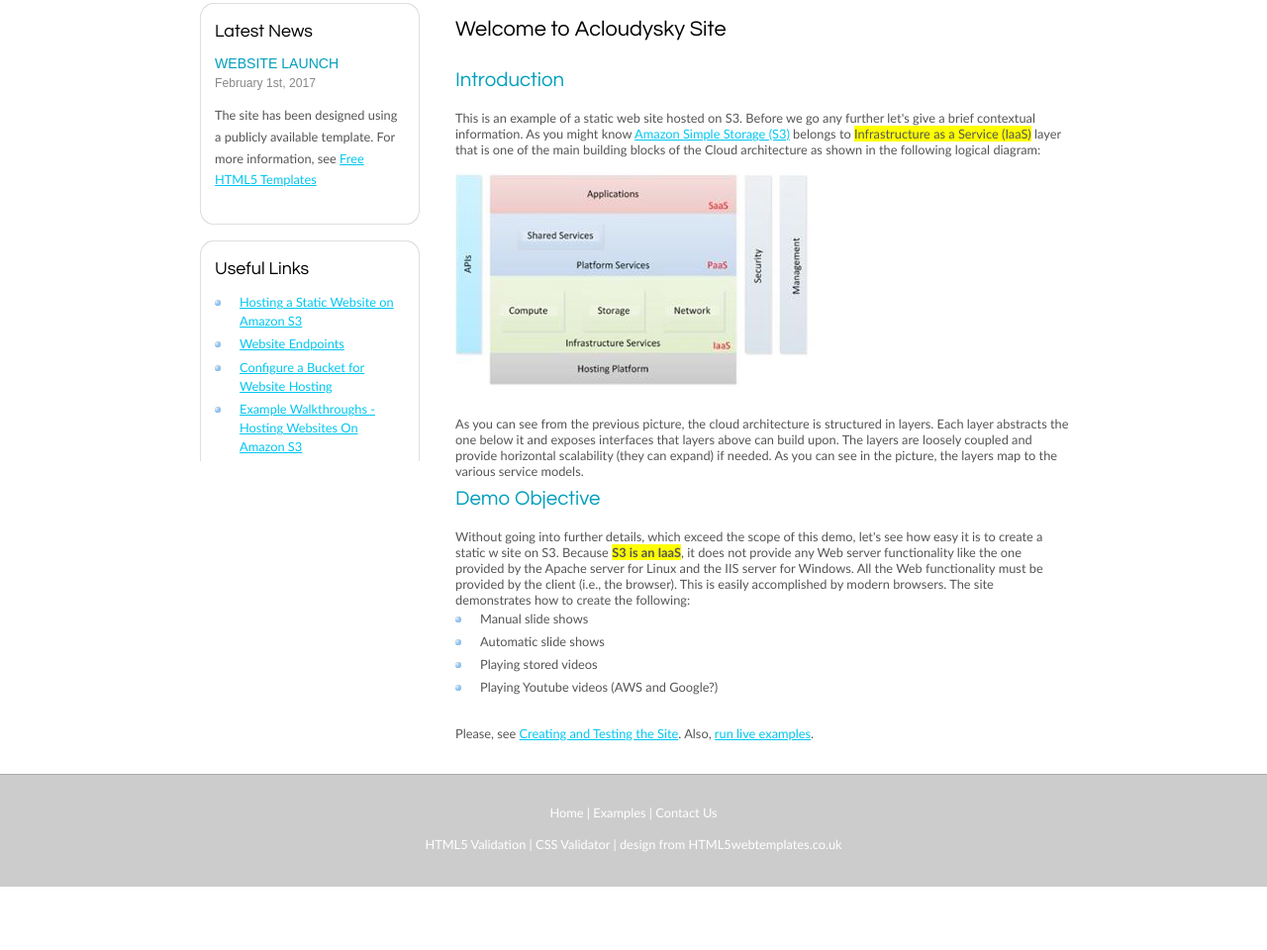
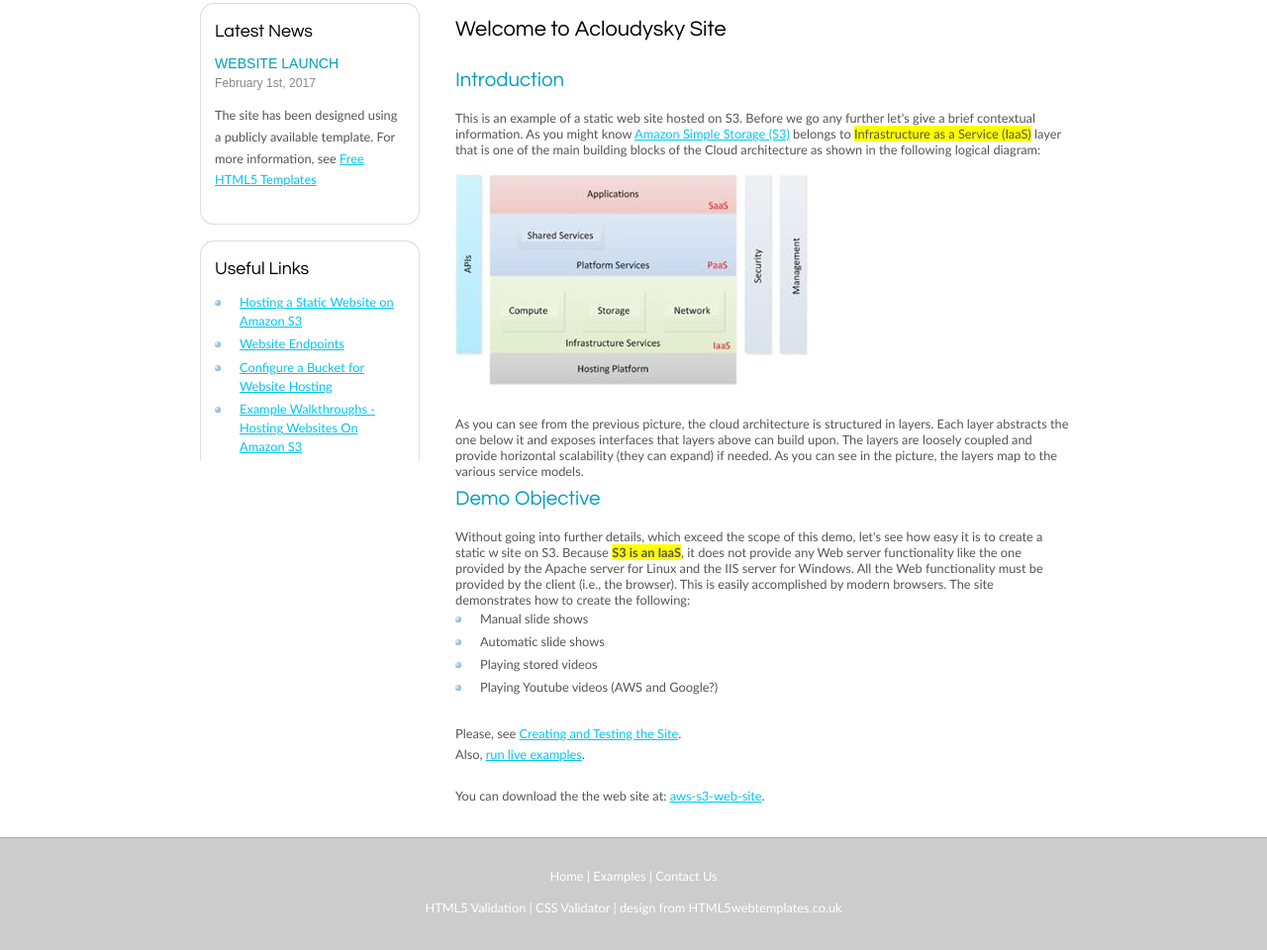
Before and after one commit to milexm/aws-s3-web-site, a plain HTML site: page aws-s3-web-site/WebContent/index.html in a window 1280 px wide. Shown: the part 424-1384 px from the top of the page at 99% size. Before the commit the page ends 1320 px from the top, so only its background shows below. Drawn offline with Linux system fonts and the light colour scheme.

Commit message:
Added download link.

```diff
--- a/aws-s3-web-site/WebContent/index.html
+++ b/aws-s3-web-site/WebContent/index.html
@@ -102,8 +102,9 @@
 			<li>Playing Youtube videos (AWS and Google?)</li>
 		 </ul>
 
-   		<p>Please, see <a href="create&Test.html" alt="Create and Test the Site">Creating and Testing the Site</a>.
+   		<p>Please, see <a href="create&Test.html" alt="Create and Test the Site">Creating and Testing the Site</a>. <br/>
    		Also, <a href="examples.html" alt="examples">run live examples</a>.</p>
+   		<p>You can download the the web site at: <a href="https://github.com/milexm/aws-s3-web-site" target="_blank">aws-s3-web-site</a>. </p>
 
       </div>
     </div>
```
